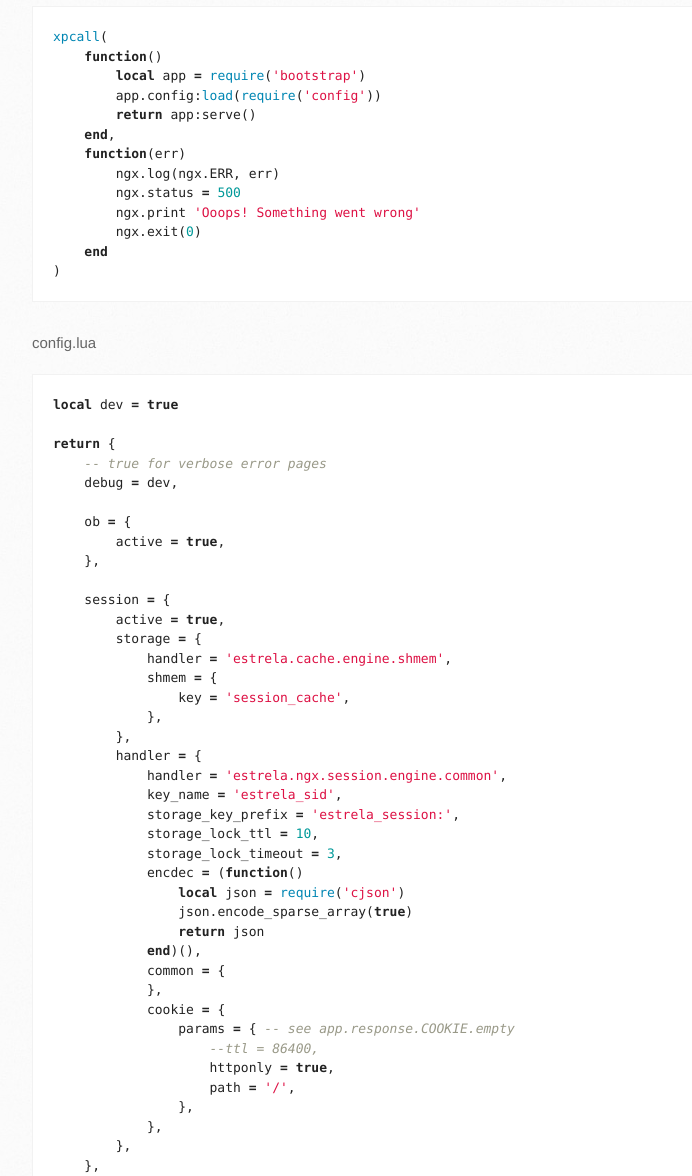
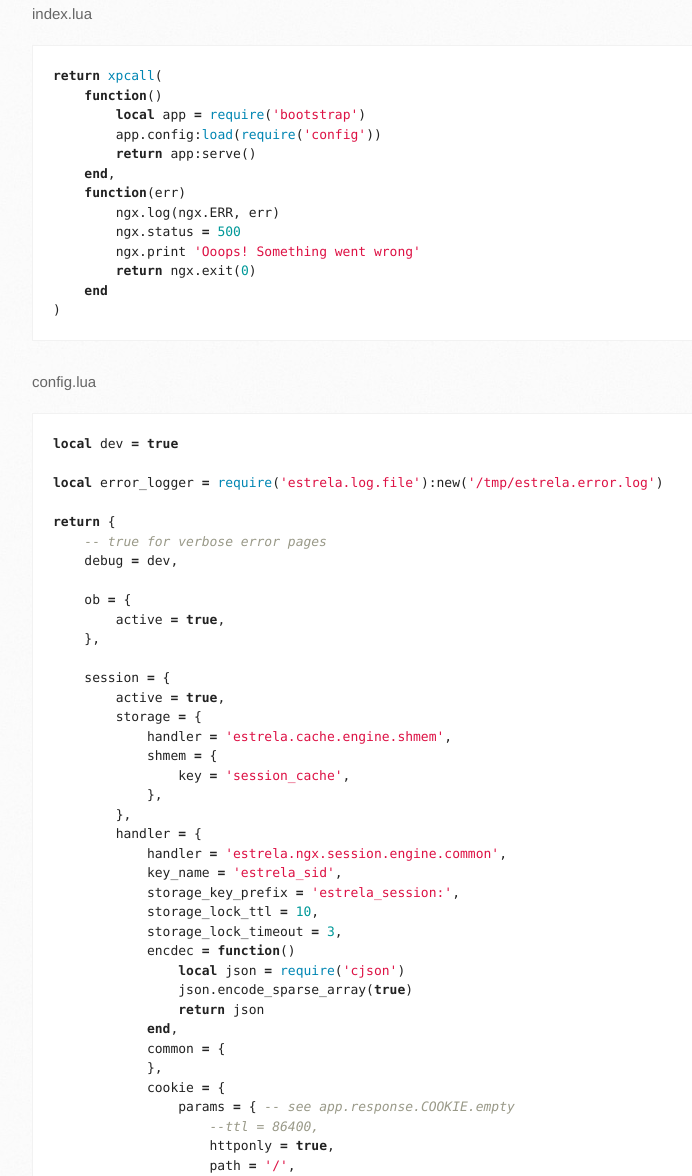
Before and after one commit to atercattus/estrela, a plain HTML site: page index.html in a window 1280 px wide. Shown: the part 2436-3612 px from the top of the page, without its empty margins (138-830 px from the left). Drawn offline with Linux system fonts and the light colour scheme.

```diff
--- a/index.html
+++ b/index.html
@@ -113,6 +113,8 @@
 <span class="n">app</span><span class="p">.</span><span class="n">trigger</span><span class="p">.</span><span class="n">before_req</span><span class="p">:</span><span class="n">add</span><span class="p">(</span><span class="k">function</span><span class="p">(</span><span class="n">app</span><span class="p">,</span> <span class="n">req</span><span class="p">,</span> <span class="n">resp</span><span class="p">)</span>
     <span class="n">resp</span><span class="p">.</span><span class="n">headers</span><span class="p">.</span><span class="n">content_type</span> <span class="o">=</span> <span class="s1">'</span><span class="s">text/plain'</span>
 
+    <span class="n">app</span><span class="p">.</span><span class="n">log</span><span class="p">.</span><span class="n">debug</span><span class="p">(</span><span class="s1">'</span><span class="s">New request '</span><span class="p">,</span> <span class="n">app</span><span class="p">.</span><span class="n">req</span><span class="p">.</span><span class="n">url</span><span class="p">)</span>
+
     <span class="k">if</span> <span class="n">req</span><span class="p">.</span><span class="n">GET</span><span class="p">.</span><span class="n">_method</span> <span class="k">then</span>
         <span class="n">req</span><span class="p">.</span><span class="n">method</span> <span class="o">=</span> <span class="n">req</span><span class="p">.</span><span class="n">GET</span><span class="p">.</span><span class="n">_method</span><span class="p">:</span><span class="n">upper</span><span class="p">()</span>
     <span class="k">end</span>
@@ -138,7 +140,7 @@
 
 <p><strong>index.lua</strong></p>
 
-<div class="highlight highlight-lua"><pre><span class="nb">xpcall</span><span class="p">(</span>
+<div class="highlight highlight-lua"><pre><span class="k">return</span> <span class="nb">xpcall</span><span class="p">(</span>
     <span class="k">function</span><span class="p">()</span>
         <span class="kd">local</span> <span class="n">app</span> <span class="o">=</span> <span class="nb">require</span><span class="p">(</span><span class="s1">'</span><span class="s">bootstrap'</span><span class="p">)</span>
         <span class="n">app</span><span class="p">.</span><span class="n">config</span><span class="p">:</span><span class="nb">load</span><span class="p">(</span><span class="nb">require</span><span class="p">(</span><span class="s1">'</span><span class="s">config'</span><span class="p">))</span>
@@ -148,7 +150,7 @@
         <span class="n">ngx</span><span class="p">.</span><span class="n">log</span><span class="p">(</span><span class="n">ngx</span><span class="p">.</span><span class="n">ERR</span><span class="p">,</span> <span class="n">err</span><span class="p">)</span>
         <span class="n">ngx</span><span class="p">.</span><span class="n">status</span> <span class="o">=</span> <span class="mi">500</span>
         <span class="n">ngx</span><span class="p">.</span><span class="n">print</span> <span class="s1">'</span><span class="s">Ooops! Something went wrong'</span>
-        <span class="n">ngx</span><span class="p">.</span><span class="n">exit</span><span class="p">(</span><span class="mi">0</span><span class="p">)</span>
+        <span class="k">return</span> <span class="n">ngx</span><span class="p">.</span><span class="n">exit</span><span class="p">(</span><span class="mi">0</span><span class="p">)</span>
     <span class="k">end</span>
 <span class="p">)</span>
 </pre></div>
@@ -156,6 +158,8 @@
 <p><strong>config.lua</strong></p>
 
 <div class="highlight highlight-lua"><pre><span class="kd">local</span> <span class="n">dev</span> <span class="o">=</span> <span class="kc">true</span>
+
+<span class="kd">local</span> <span class="n">error_logger</span> <span class="o">=</span> <span class="nb">require</span><span class="p">(</span><span class="s1">'</span><span class="s">estrela.log.file'</span><span class="p">):</span><span class="n">new</span><span class="p">(</span><span class="s1">'</span><span class="s">/tmp/estrela.error.log'</span><span class="p">)</span>
 
 <span class="k">return</span> <span class="p">{</span>
     <span class="c1">-- true for verbose error pages</span>
@@ -179,11 +183,11 @@
             <span class="n">storage_key_prefix</span> <span class="o">=</span> <span class="s1">'</span><span class="s">estrela_session:'</span><span class="p">,</span>
             <span class="n">storage_lock_ttl</span> <span class="o">=</span> <span class="mi">10</span><span class="p">,</span>
             <span class="n">storage_lock_timeout</span> <span class="o">=</span> <span class="mi">3</span><span class="p">,</span>
-            <span class="n">encdec</span> <span class="o">=</span> <span class="p">(</span><span class="k">function</span><span class="p">()</span>
+            <span class="n">encdec</span> <span class="o">=</span> <span class="k">function</span><span class="p">()</span>
                 <span class="kd">local</span> <span class="n">json</span> <span class="o">=</span> <span class="nb">require</span><span class="p">(</span><span class="s1">'</span><span class="s">cjson'</span><span class="p">)</span>
                 <span class="n">json</span><span class="p">.</span><span class="n">encode_sparse_array</span><span class="p">(</span><span class="kc">true</span><span class="p">)</span>
                 <span class="k">return</span> <span class="n">json</span>
-            <span class="k">end</span><span class="p">)(),</span>
+            <span class="k">end</span><span class="p">,</span>
             <span class="n">common</span> <span class="o">=</span> <span class="p">{</span>
             <span class="p">},</span>
             <span class="n">cookie</span> <span class="o">=</span> <span class="p">{</span>
@@ -200,6 +204,8 @@
         <span class="c1">-- nginx.conf "location /estrela {"</span>
         <span class="n">pathPrefix</span> <span class="o">=</span> <span class="s1">'</span><span class="s">/estrela'</span><span class="p">,</span>
     <span class="p">},</span>
+
+    <span class="n">error_logger</span> <span class="o">=</span> <span class="n">error_logger</span><span class="p">,</span>
 <span class="p">}</span>
 </pre></div>
         </section>
```
Also changed, not shown: params.json (+1 -1 lines).
